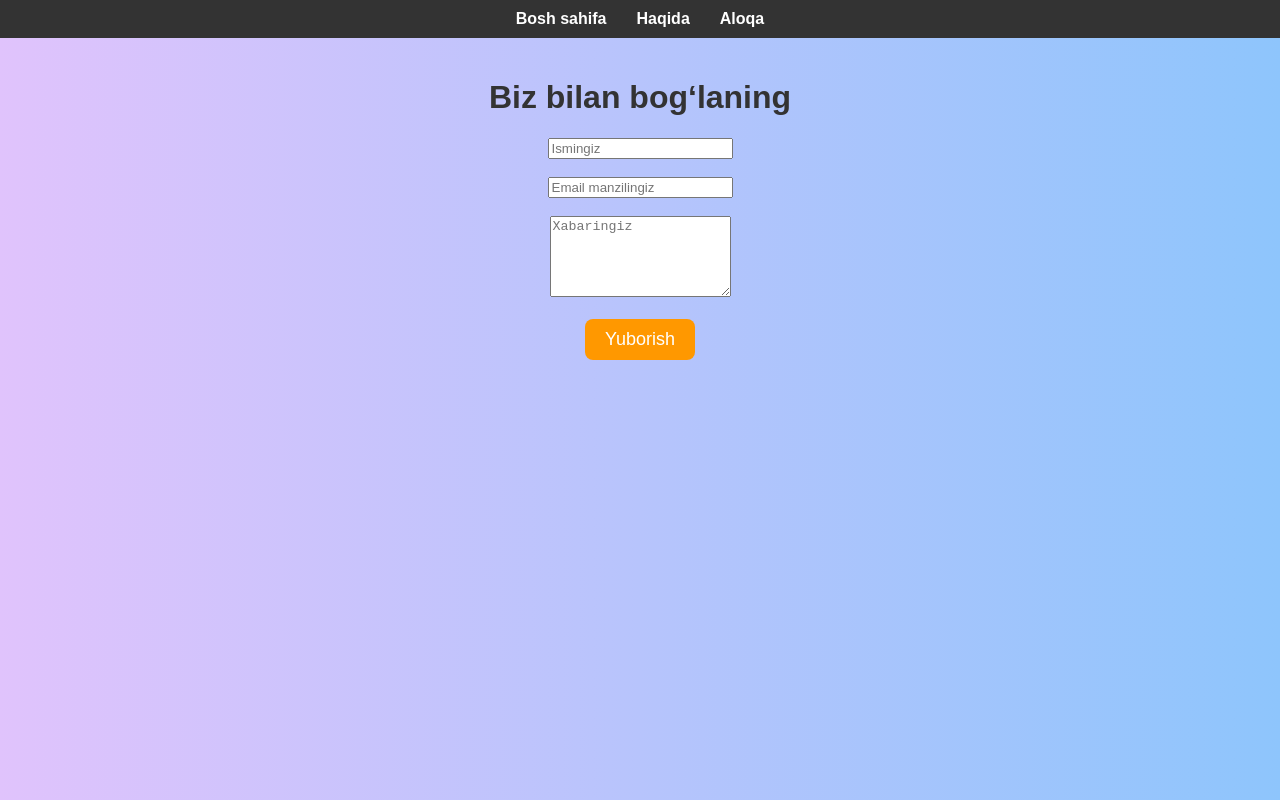
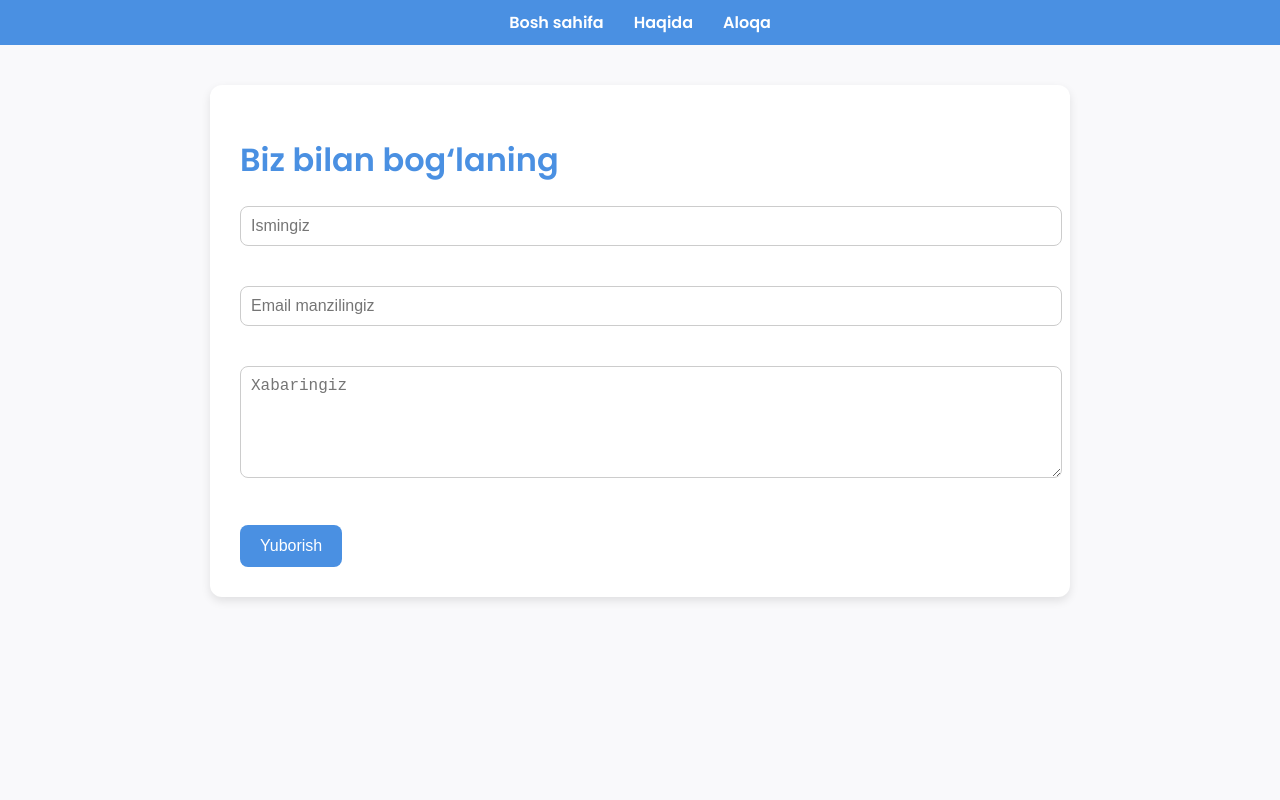
Before and after one commit to Dili1101/my-first-website, a plain HTML site: page contact.html in a window 1280 px wide. Drawn offline with Linux system fonts and the light colour scheme.

Commit message:
Add files via upload

```diff
--- a/style.css
+++ b/style.css
@@ -1,56 +1,80 @@
+/* Google Fonts */
+@import url('https://fonts.googleapis.com/css2?family=Poppins:wght@400;600&display=swap');
+
 body {
   margin: 0;
-  font-family: Arial, sans-serif;
-  background: linear-gradient(to right, #e0c3fc, #8ec5fc);
-  text-align: center;
+  font-family: 'Poppins', sans-serif;
+  background-color: #f9f9fb;
+  color: #333;
 }
 
+/* NAVIGATION */
 nav {
-  background: #333;
-  padding: 10px;
+  background-color: #4a90e2;
+  padding: 10px 0;
+  position: sticky;
+  top: 0;
 }
 
 nav ul {
   list-style: none;
+  display: flex;
+  justify-content: center;
   margin: 0;
   padding: 0;
-  display: flex;
-  justify-content: center;
 }
 
-nav li {
+nav ul li {
   margin: 0 15px;
 }
 
-nav a {
+nav ul li a {
   color: white;
   text-decoration: none;
-  font-weight: bold;
+  font-weight: 600;
+  transition: color 0.3s ease;
 }
 
-.container {
-  padding: 20px;
+nav ul li a:hover {
+  color: #ffe082;
 }
 
-h1 {
-  color: #333;
+/* CONTAINER */
+.container {
+  max-width: 800px;
+  margin: 40px auto;
+  background: white;
+  padding: 30px;
+  border-radius: 12px;
+  box-shadow: 0 4px 10px rgba(0,0,0,0.1);
 }
 
-img {
-  margin: 20px 0;
-  border-radius: 10px;
+/* HEADINGS */
+h1, h2 {
+  color: #4a90e2;
 }
 
-button {
-  padding: 10px 20px;
-  font-size: 18px;
-  border: none;
-  background: #ff9800;
-  color: white;
-  cursor: pointer;
+/* FORM */
+form input, form textarea {
+  width: 100%;
+  padding: 10px;
+  margin-bottom: 15px;
   border-radius: 8px;
+  border: 1px solid #ccc;
+  font-size: 16px;
 }
 
-button:hover {
-  background: #e68900;
+form button {
+  background-color: #4a90e2;
+  color: white;
+  border: none;
+  padding: 12px 20px;
+  font-size: 16px;
+  border-radius: 8px;
+  cursor: pointer;
+  transition: background-color 0.3s ease;
 }
+
+form button:hover {
+  background-color: #357ab8;
+}
```
